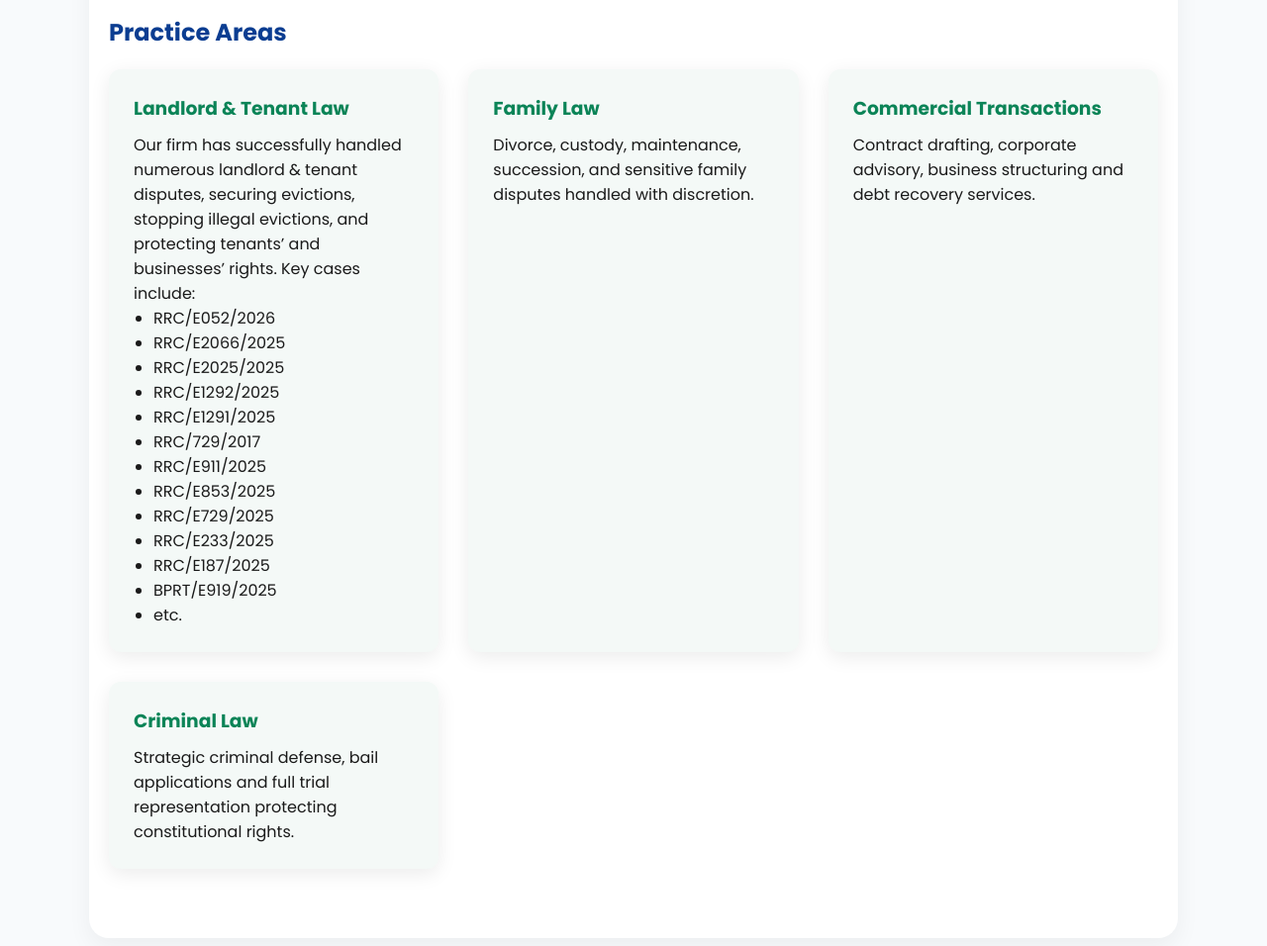
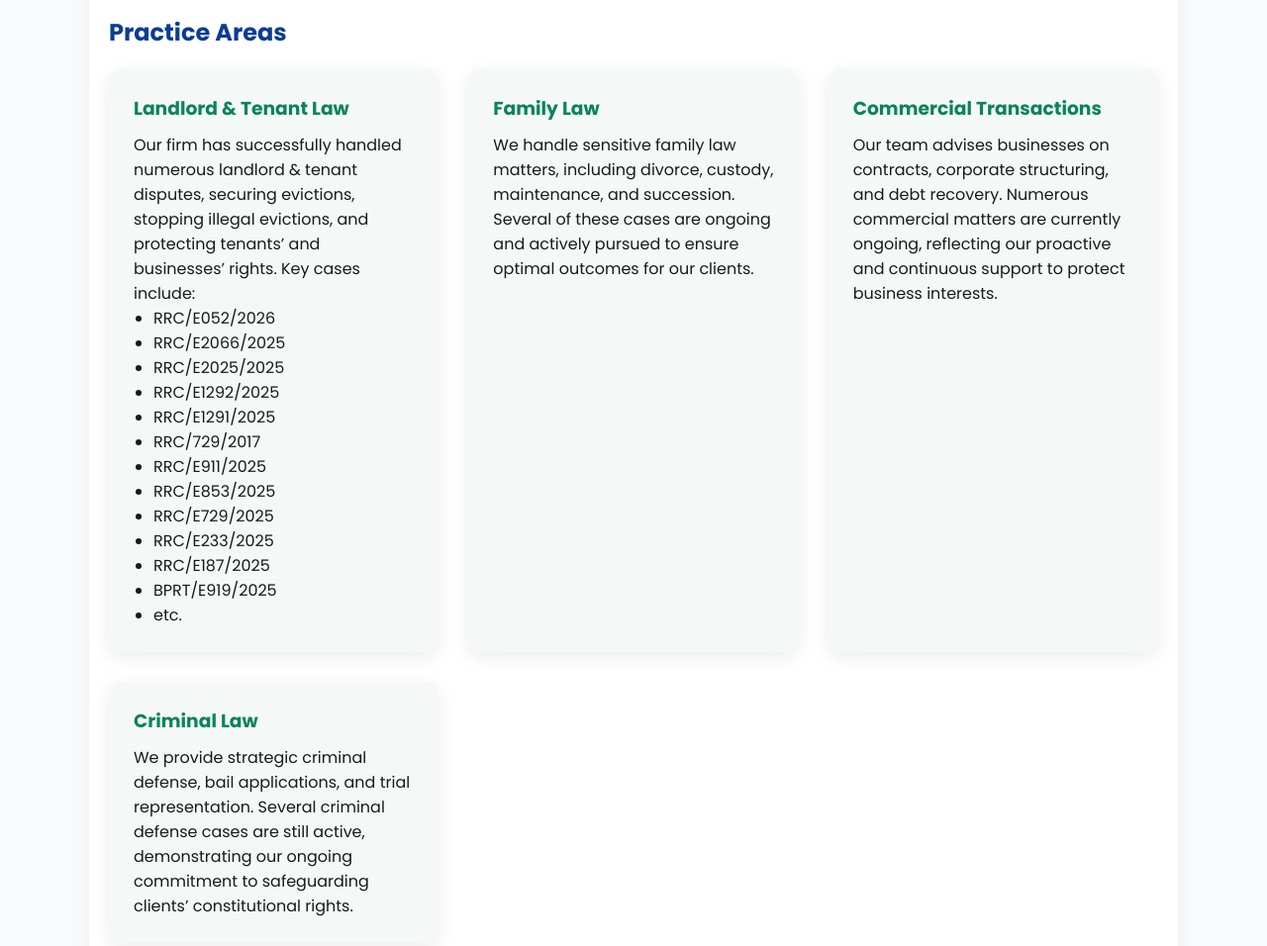
Before and after one commit to ndetophilip/ndetophilip-website, a plain HTML site: page index.html in a window 1280 px wide. Shown: the part 1120-2076 px from the top of the page at 99% size. Drawn offline with Linux system fonts and the light colour scheme.

Commit message:
Add files via upload

```diff
--- a/index.html
+++ b/index.html
@@ -97,7 +97,6 @@ ul{padding-left:20px;}
 <h2>Practice Areas</h2>
 <div class="practice-grid">
 
-<!-- Updated Landlord & Tenant Law card -->
 <div class="card">
   <h3>Landlord & Tenant Law</h3>
   <p>Our firm has successfully handled numerous landlord & tenant disputes, securing evictions, stopping illegal evictions, and protecting tenants’ and businesses’ rights. Key cases include:</p>
@@ -118,9 +117,20 @@ ul{padding-left:20px;}
   </ul>
 </div>
 
-<div class="card"><h3>Family Law</h3><p>Divorce, custody, maintenance, succession, and sensitive family disputes handled with discretion.</p></div>
-<div class="card"><h3>Commercial Transactions</h3><p>Contract drafting, corporate advisory, business structuring and debt recovery services.</p></div>
-<div class="card"><h3>Criminal Law</h3><p>Strategic criminal defense, bail applications and full trial representation protecting constitutional rights.</p></div>
+<div class="card">
+  <h3>Family Law</h3>
+  <p>We handle sensitive family law matters, including divorce, custody, maintenance, and succession. Several of these cases are ongoing and actively pursued to ensure optimal outcomes for our clients.</p>
+</div>
+
+<div class="card">
+  <h3>Commercial Transactions</h3>
+  <p>Our team advises businesses on contracts, corporate structuring, and debt recovery. Numerous commercial matters are currently ongoing, reflecting our proactive and continuous support to protect business interests.</p>
+</div>
+
+<div class="card">
+  <h3>Criminal Law</h3>
+  <p>We provide strategic criminal defense, bail applications, and trial representation. Several criminal defense cases are still active, demonstrating our ongoing commitment to safeguarding clients’ constitutional rights.</p>
+</div>
 
 </div>
 </section>
```
